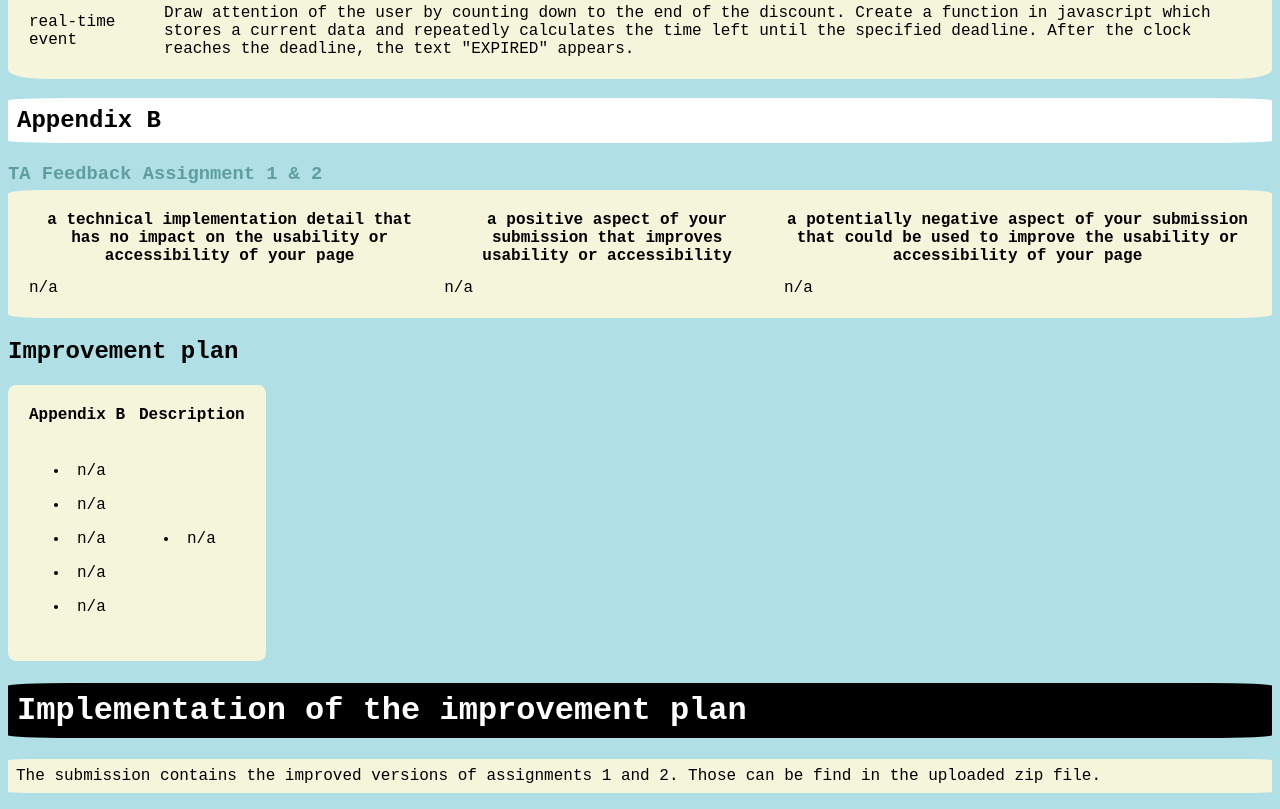
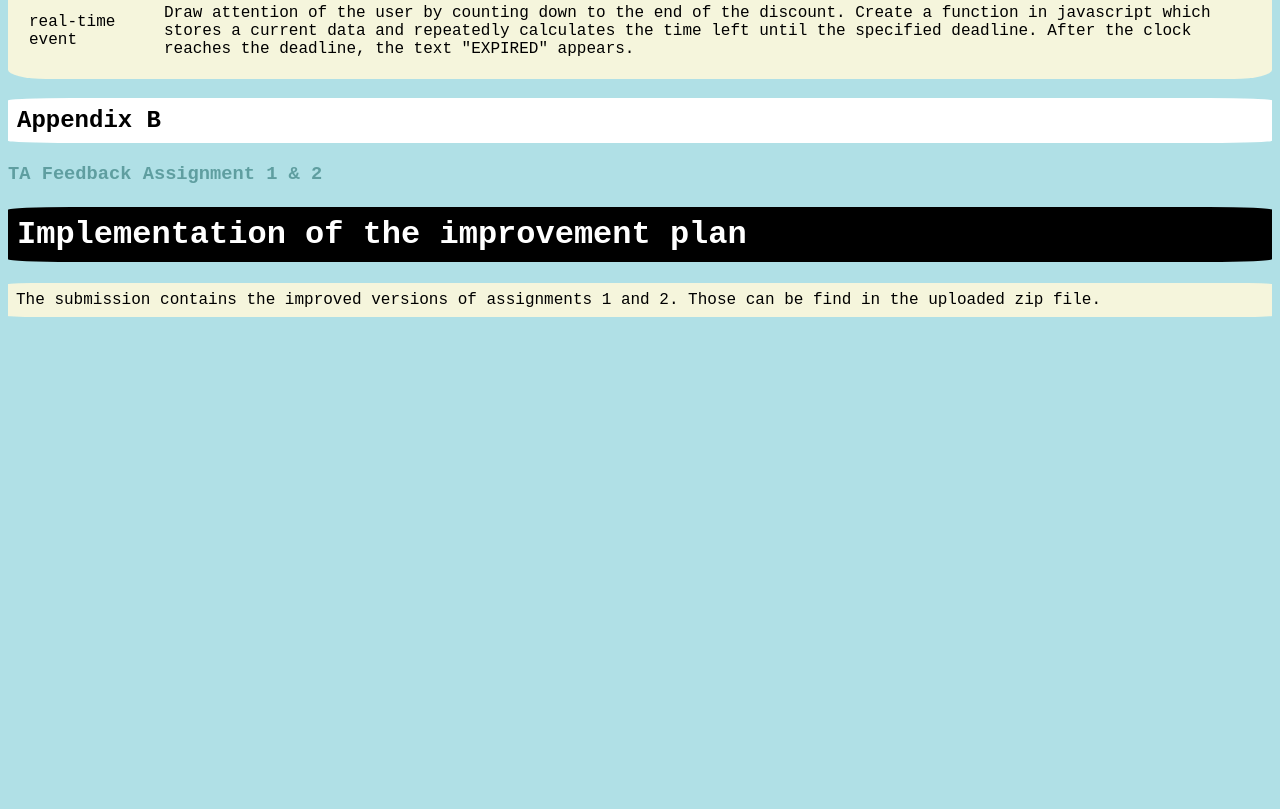
Before and after one commit to semihyonet/web-tech, a plain HTML site: page assignment4/synthesis&evaluation.html in a window 1280 px wide. Shown: the part 1596-2405 px from the top of the page. After the commit the page ends 1929 px from the top, so only its background shows below. Drawn offline with Linux system fonts and the light colour scheme.

Commit message:
done the evaluation except appendix b. implemented improvementsinto the website

```diff
--- a/assignment4/synthesis&evaluation.html
+++ b/assignment4/synthesis&evaluation.html
@@ -154,68 +154,6 @@
 
    <h3>TA Feedback Assignment 1 & 2</h3>
 
-   <table>
-      <tr>
-         <th>
-            a technical implementation detail that has no impact on the usability or accessibility of your page
-         </th>
-         <th>
-            a positive aspect of your submission that improves usability or accessibility
-         </th>
-         <th>
-            a potentially negative aspect of your submission that could be used to improve the usability or accessibility of your page
-         </th>
-      </tr>
-      <tr>
-         <td>
-            n/a
-         </td>
-         <td>
-            n/a
-         </td>
-         <td>
-            n/a
-         </td>
-      </tr>
-   </table>
-
-   <h2>Improvement plan</h2>
-
-   <table>
-      <tr>
-         <th>Appendix B</th>
-         <th>Description</th>
-      </tr>
-      <tr>
-         <td>
-            <ul>
-               <li>
-                  n/a
-               </li>
-               <li>
-                  n/a
-               </li>
-               <li>
-                  n/a
-               </li>
-               <li>
-                  n/a
-               </li>
-               <li>
-                  n/a
-               </li>
-            </ul>
-         </td>
-         <td>
-            <ul>
-               <li>
-                  n/a
-               </li>
-            </ul>
-         </td>
-      </tr>
-   </table>
-
    <h1>Implementation of the improvement plan</h1>
    <p>The submission contains the improved versions of assignments 1 and 2. Those can be find in the uploaded zip file. </p>
 
```
